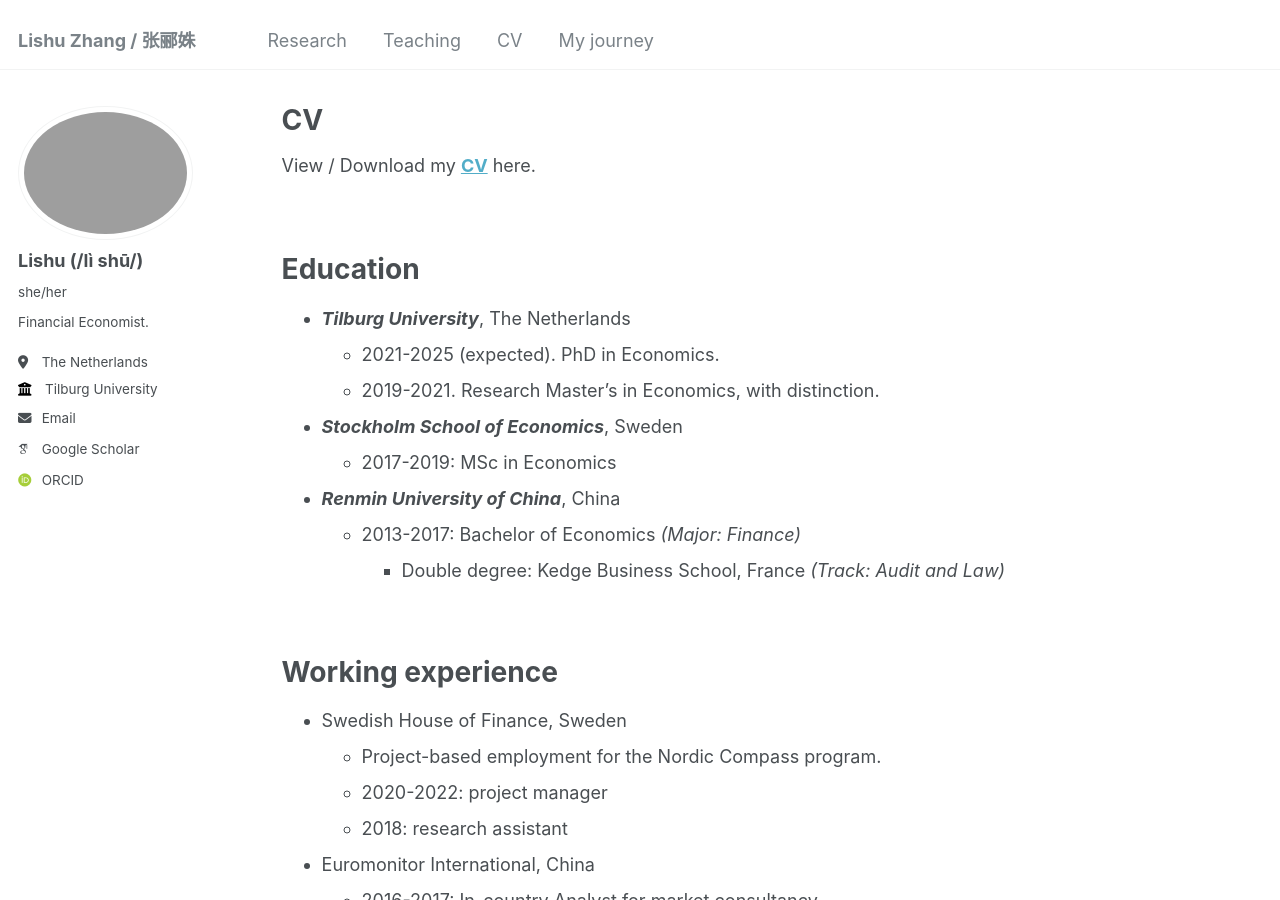
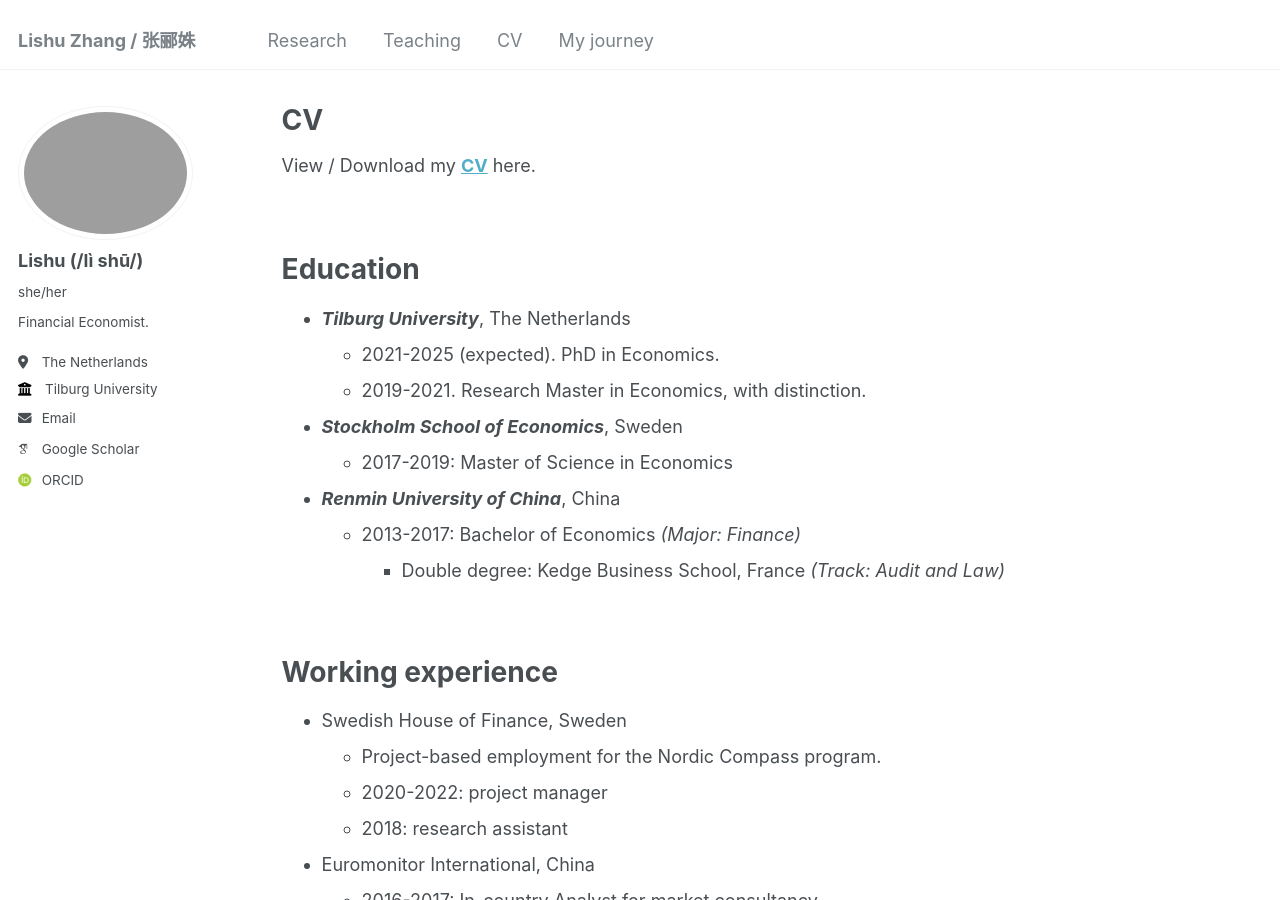
Before and after one commit to LishuZ/LishuZ.github.io, a Jekyll site: the page built from _pages/cv.md, in a window 1280 px wide and 900 px high. Built offline with Jekyll 4.4.1, drawn with Linux system fonts in a browser that asks for light colours; some web fonts are replaced.

Commit message:
Update cv.md

```diff
--- a/_pages/cv.md
+++ b/_pages/cv.md
@@ -16,10 +16,10 @@ Education
 ======
 * _**Tilburg University**_, The Netherlands
   * 2021-2025 (expected). PhD in Economics.
-  * 2019-2021. Research Master’s in Economics, with distinction.
+  * 2019-2021. Research Master in Economics, with distinction.
 <br/>
 * _**Stockholm School of Economics**_, Sweden
-  * 2017-2019: MSc in Economics
+  * 2017-2019: Master of Science in Economics
 <br/>
 * _**Renmin University of China**_, China
   * 2013-2017: Bachelor of Economics _(Major: Finance)_
```
